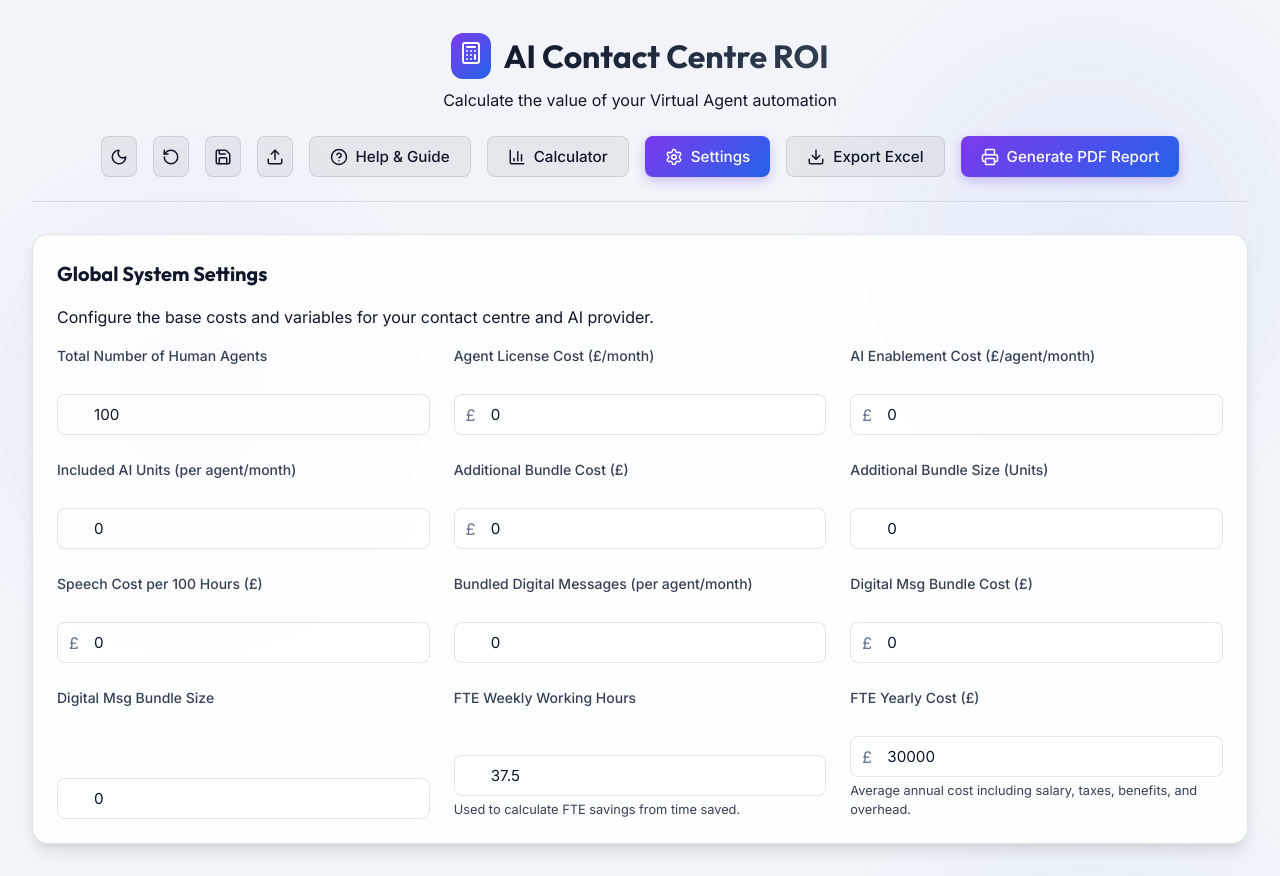
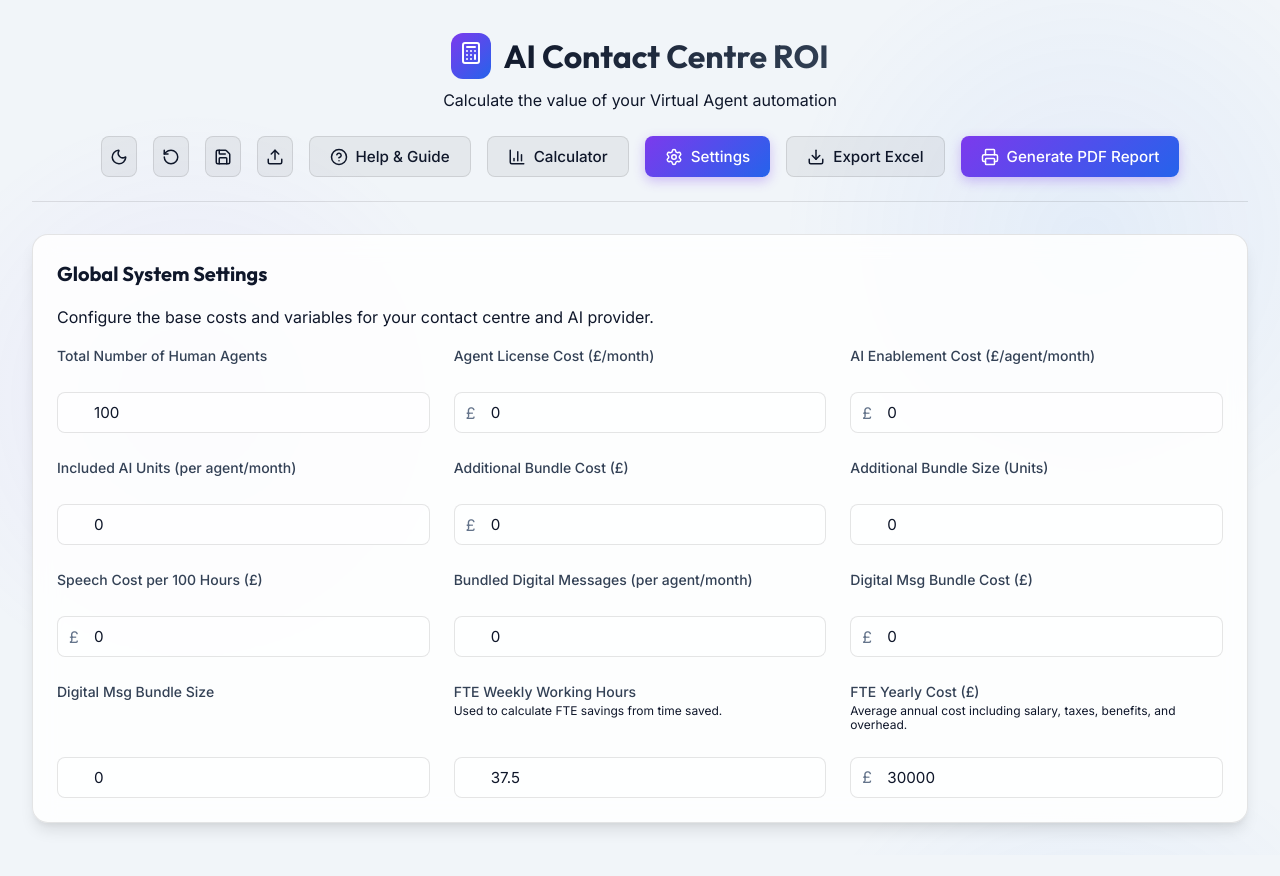
Before and after one commit to jredsell/roicalculator, a React (Vite) app: page / in a window 1280 px wide. Both pictures are taken after a click on the button "Settings". After the commit the page ends 855 px from the top, so only its background shows below. Built offline with nearby package versions, Linux system fonts and the light colour scheme.

Commit message:
feat: Add Voice and Digital channels, new cost metrics, and fix UI alignment

```diff
--- a/src/App.jsx
+++ b/src/App.jsx
@@ -74,7 +74,6 @@ function App() {
     let totalUnitsRequired = 0
     let totalTimeSavedMinutes = 0
     let totalCurrentAgentCostMonthly = 0 // Cost of humans doing this work
-    let totalHumanFteRequired = 0
     let totalFteSaved = 0
 
     let totalSpeechMinutes = 0
--- a/src/components/GlobalSettings.jsx
+++ b/src/components/GlobalSettings.jsx
@@ -12,10 +12,13 @@ export default function GlobalSettings({ settings, setSettings }) {
     }))
   }
 
-  const renderLabel = (text, name) => (
-    <label className={`form-label ${settings[name] === '' ? 'text-danger' : ''}`}>
-      {text} {settings[name] === '' && '*'}
-    </label>
+  const renderLabel = (text, name, description) => (
+    <div style={{ marginBottom: '0.25rem' }}>
+      <label className={`form-label ${settings[name] === '' ? 'text-danger' : ''}`} style={{ marginBottom: '0.125rem' }}>
+        {text} {settings[name] === '' && '*'}
+      </label>
+      {description && <div className="text-secondary" style={{ fontSize: '0.75rem', lineHeight: 1.2 }}>{description}</div>}
+    </div>
   )
 
   return (
@@ -160,7 +163,7 @@ export default function GlobalSettings({ settings, setSettings }) {
         </div>
 
         <div className="form-group">
-          {renderLabel("FTE Weekly Working Hours", "fteWeeklyHours")}
+          {renderLabel("FTE Weekly Working Hours", "fteWeeklyHours", "Used to calculate FTE savings from time saved.")}
           <div className="input-wrapper">
             <input
               type="number"
@@ -170,11 +173,10 @@ export default function GlobalSettings({ settings, setSettings }) {
               onChange={handleChange}
             />
           </div>
-          <p className="metric-subtext mt-4">Used to calculate FTE savings from time saved.</p>
         </div>
 
         <div className="form-group">
-          {renderLabel("FTE Yearly Cost (£)", "fullyLoadedAgentCost")}
+          {renderLabel("FTE Yearly Cost (£)", "fullyLoadedAgentCost", "Average annual cost including salary, taxes, benefits, and overhead.")}
           <div className="input-wrapper">
             <span className="input-icon">£</span>
             <input
@@ -185,7 +187,6 @@ export default function GlobalSettings({ settings, setSettings }) {
               onChange={handleChange}
             />
           </div>
-          <p className="metric-subtext mt-4">Average annual cost including salary, taxes, benefits, and overhead.</p>
         </div>
       </div>
     </div>
```
